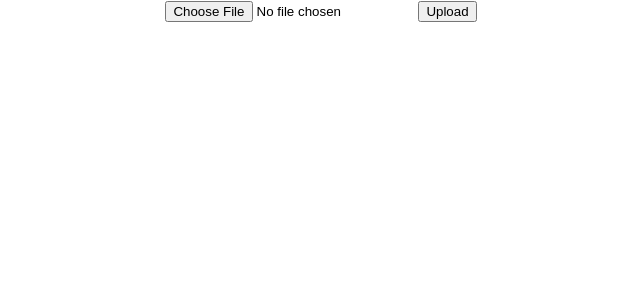
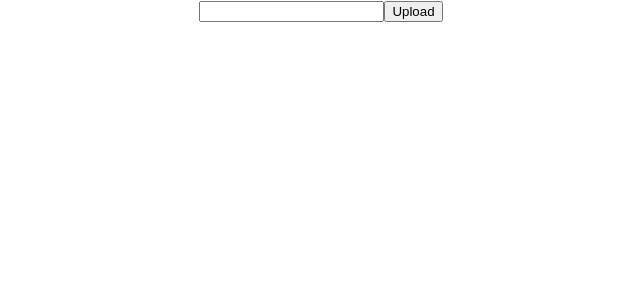
Before and after one commit to rkv338/SpeedReader, a React (Create React App) app in the folder speeder/: page / in a window 1280 px wide. Shown: the top 300 px of the page, without its empty margins (319-959 px from the left). Built offline with nearby package versions, Linux system fonts and the light colour scheme.

Commit message:
Text Upload

```diff
--- a/speeder/src/App.js
+++ b/speeder/src/App.js
@@ -1,10 +1,11 @@
 import logo from './logo.svg';
 import './App.css';
 import FileUpload from './components/FileUpload';
+import TextUpload from './components/TextUpload';
 function App() {
   return (
     <div className="App">
-      <FileUpload></FileUpload>
+      <TextUpload></TextUpload>
     </div>
   );
 }
--- /dev/null
+++ b/speeder/src/components/TextUpload.js
@@ -0,0 +1,26 @@
+import React, { Component } from 'react';
+
+class TextUpload extends Component {
+    state = {
+        selectedText: null
+    };
+    onTextUpload = () => {
+        alert(this.state.selectedText);
+    };
+    onTextChange = event => {
+        // Update the state
+        this.setState({ selectedText: event.target.value });
+    };
+    render() {
+        return (
+            <div className="App">
+                <form>
+                  <input type="textarea" onChange={this.onTextChange} name="textValue"/>
+                  <button onClick={this.onTextUpload} type="submit">Upload</button>
+                </form>
+            </div>
+          );
+    }
+
+  }
+export default TextUpload;
```
